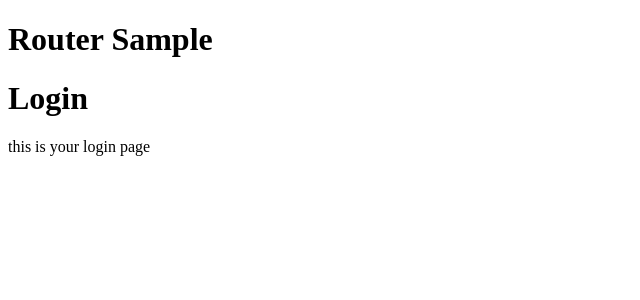
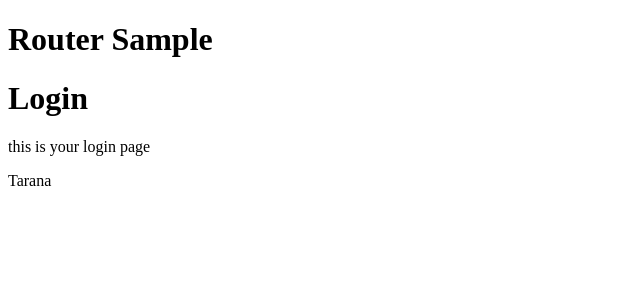
Before and after one commit to shelat1217/git_tutorial, an Angular app: page /login in a window 1280 px wide. Shown: the top 300 px of the page, without its empty margins (0-640 px from the left). Built offline with nearby package versions, Linux system fonts and the light colour scheme.

Commit message:
login page changes

```diff
--- a/src/app/login/login.component.html
+++ b/src/app/login/login.component.html
@@ -1,2 +1,3 @@
 <h1>Login</h1>
 <p>this is your login page</p>
+<p>Tarana</p>
```
